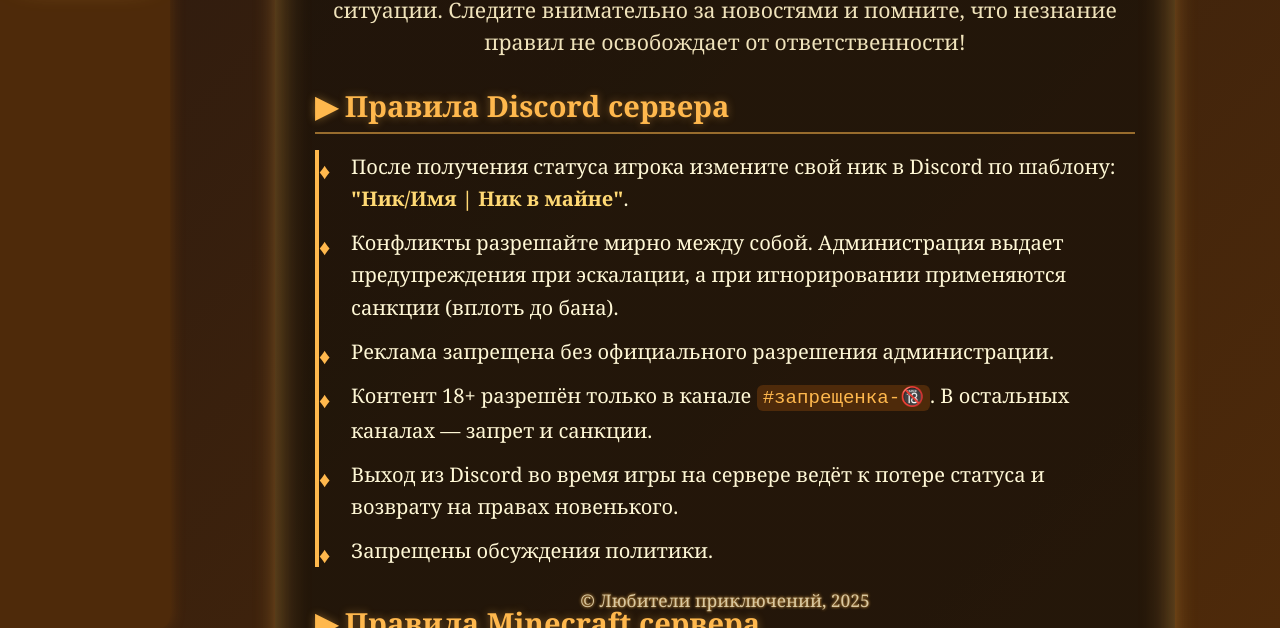
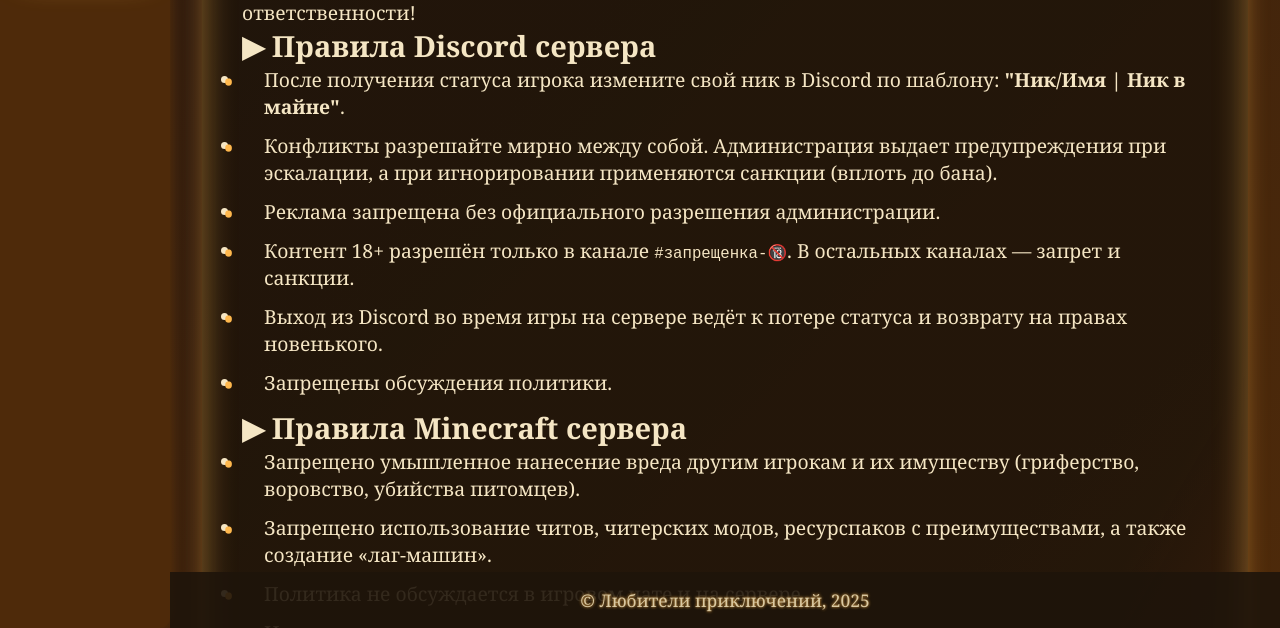
Before and after one commit to AdventureLovers/AdventureLovers.github.io, a plain HTML site: page rules.html in a window 1280 px wide. Shown: the part 172-800 px from the top of the page. Drawn offline with Linux system fonts and the light colour scheme.

Commit message:
Всё шик. Куда лучше чем было. Главная починена, чиню потихоньку остальные. Пока что - правила.

```diff
--- a/style.css
+++ b/style.css
@@ -456,10 +456,10 @@ footer {
   }
 }
 
-/* Правила страницы */
+/* Правила страницы - обновлено для кружочков и ширины */
 .rules-main {
   padding: 32px 40px;
-  max-width: 900px;
+  max-width: 1125px; /* ~25% шире, было 900px */
   margin: 0 auto 80px auto;
   background: linear-gradient(120deg, rgba(30, 20, 10, 0.85) 80%, rgba(60, 30, 10, 0.9) 100%);
   border-radius: 20px;
@@ -470,116 +470,49 @@ footer {
   font-family: 'Georgia', serif;
 }
 
-.rules-main h1 {
-  font-size: 2.2em;
-  font-weight: bold;
+/* Заменяем ромбики на кружочки */
+/* Убираем старые маркеры */
+.rules-list li::before,
+.admin-list li::before {
+  content: "•";            /* кружок */
   color: #ffb84d;
-  text-shadow: 0 0 12px #ffb84d88;
-  margin-bottom: 24px;
-  text-align: center;
+  font-size: 1.3em;
+  position: absolute;
+  left: -18px;             /* чуть ближе к тексту чем было */
+  top: 0.12em;             /* выровнять по вертикали */
+  line-height: 1;
 }
 
-.rules-main .rules-intro {
-  font-size: 1.1em;
-  line-height: 1.5;
-  margin-bottom: 28px;
-  color: #f0e3bb;
-  text-align: center;
+/* Отступ для содержимого li, чтобы место оставить для кружка */
+.rules-list li,
+.admin-list li {
+  padding-left: 22px;  /* чуть меньше, чтобы кружок ближе */
+  position: relative;
+  margin-bottom: 12px;
   user-select: text;
 }
 
-.rules-section {
-  margin-bottom: 36px;
-  user-select: text;
+/* Фиксированный футер внизу экрана */
+footer {
+  position: fixed !important;
+  bottom: 0;
+  left: 170px; /* под ширину навигации */
+  right: 0;
+  height: 56px;
+  line-height: 56px;
+  text-align: center;
+  color: #d9c9a3;
+  text-shadow: 0 0 3px #ffb84d;
+  font-size: 0.9em;
+  background: rgba(30, 20, 10, 0.9);
+  box-sizing: border-box;
+  user-select: none;
+  z-index: 1500;
 }
 
-.rules-section h2 {
-  font-size: 1.5em;
-  color: #ffb84d;
-  font-weight: bold;
-  margin-bottom: 16px;
-  text-shadow: 0 0 8px #ffb84d66;
-  border-bottom: 2px solid #ffb84d88;
-  padding-bottom: 6px;
-}
-
-.rules-list,
-.admin-list {
-  list-style: none;
-  padding-left: 20px;
-  color: #fff8d6;
-  font-size: 1.04em;
-  line-height: 1.6;
-  border-left: 4px solid #ffb84d;
-  margin-bottom: 0;
-}
-
-.rules-list li,
-.admin-list li {
-  margin-bottom: 12px;
-  padding-left: 12px;
-  position: relative;
-  user-select: text;
-}
-
-/* Красивые маркеры списков */
-.rules-list li::before,
-.admin-list li::before {
-  content: "♦";
-  color: #ffb84d;
-  position: absolute;
-  left: -20px;
-  font-size: 1.1em;
-  top: 3px;
-}
-
-/* Выделение важных слов */
-.rules-list strong,
-.admin-list strong {
-  color: #ffd974;
-  font-weight: 600;
-}
-
-/* Кодовые и специальные элементы */
-.rules-list code {
-  background: #4e2a0a;
-  color: #ffb84d;
-  padding: 2px 6px;
-  border-radius: 6px;
-  font-family: 'Courier New', Courier, monospace;
-  font-size: 0.95em;
-  user-select: text;
-}
-
-/* Ссылки внутри текста */
-.rules-list a,
-.admin-list a {
-  color: #ffb84d;
-  text-decoration: underline;
-  transition: color 0.3s ease;
-}
-.rules-list a:hover,
-.admin-list a:hover,
-.rules-list a:focus,
-.admin-list a:focus {
-  color: #ff8c00;
-  outline: none;
-}
-
-/* Адаптация под мобильные */
-@media (max-width: 700px) {
-  .rules-main {
-    padding: 24px 20px;
-    margin-bottom: 60px;
-  }
-  .rules-main h1 {
-    font-size: 1.8em;
-  }
-  .rules-section h2 {
-    font-size: 1.3em;
-  }
-  .rules-list li,
-  .admin-list li {
-    font-size: 1em;
+/* Адаптив для футера */
+@media (max-width: 900px) {
+  footer {
+    left: 0;
   }
 }
```
